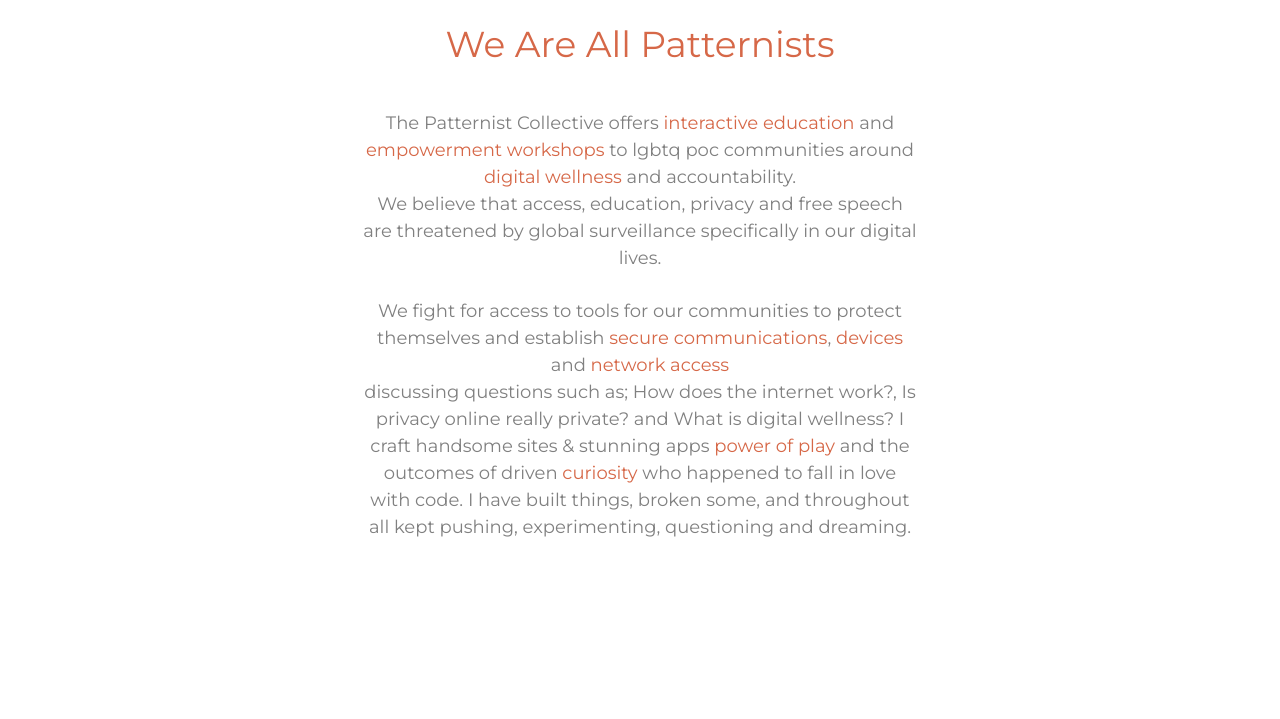
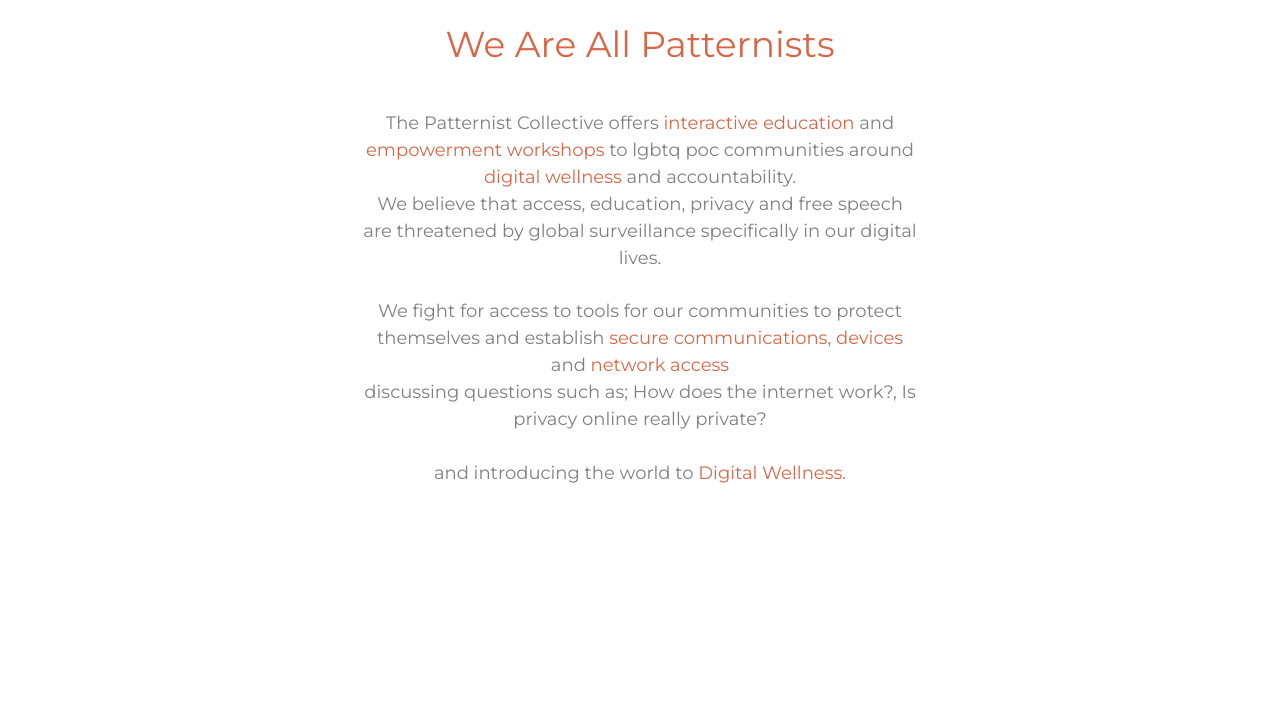
Before and after one commit to ThePatternists/ThePatternists.github.io, a plain HTML site: page index.html in a window 1280 px wide. Shown: the part 859-1578 px from the top of the page. Drawn offline with Linux system fonts and the light colour scheme; files whose address does not match are found by name.

Commit message:
changed intro message

```diff
--- a/index.html
+++ b/index.html
@@ -68,9 +68,9 @@
             We fight for access to tools for our communities to protect themselves and establish <span>secure communications</span>,
           <span>devices</span> and <span>network access</span>
           <br>
-          discussing questions such as; How does the internet work?, Is privacy online really private? and What is digital wellness?
-          I craft handsome sites & stunning apps <span>power of play</span> and the outcomes of driven <span>curiosity</span> who happened to fall in love with code. I have built things, broken some, and throughout all kept pushing, experimenting, questioning and dreaming.
-
+          discussing questions such as; How does the internet work?, Is privacy online really private? <br>
+          <br>
+          and introducing the world to <span>Digital Wellness</span>.
           </p>
         </div>
       </div>
```
